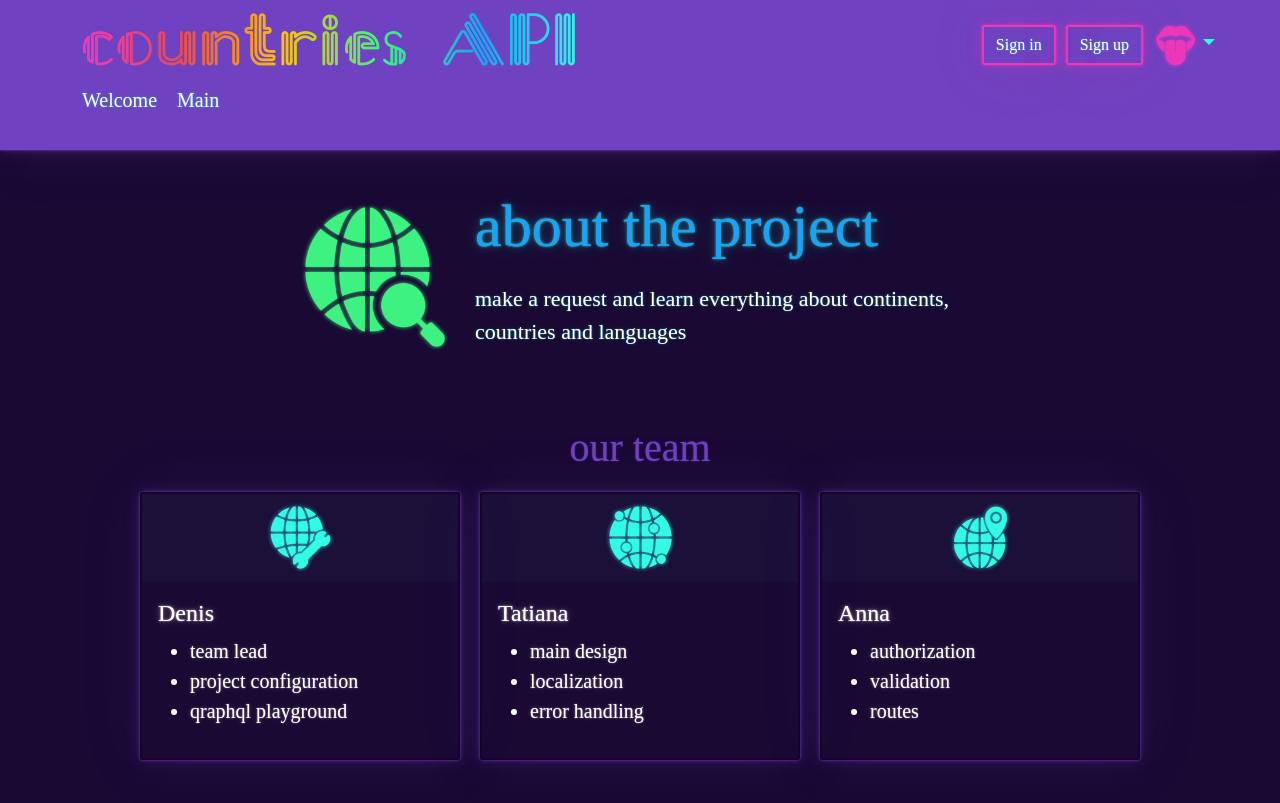
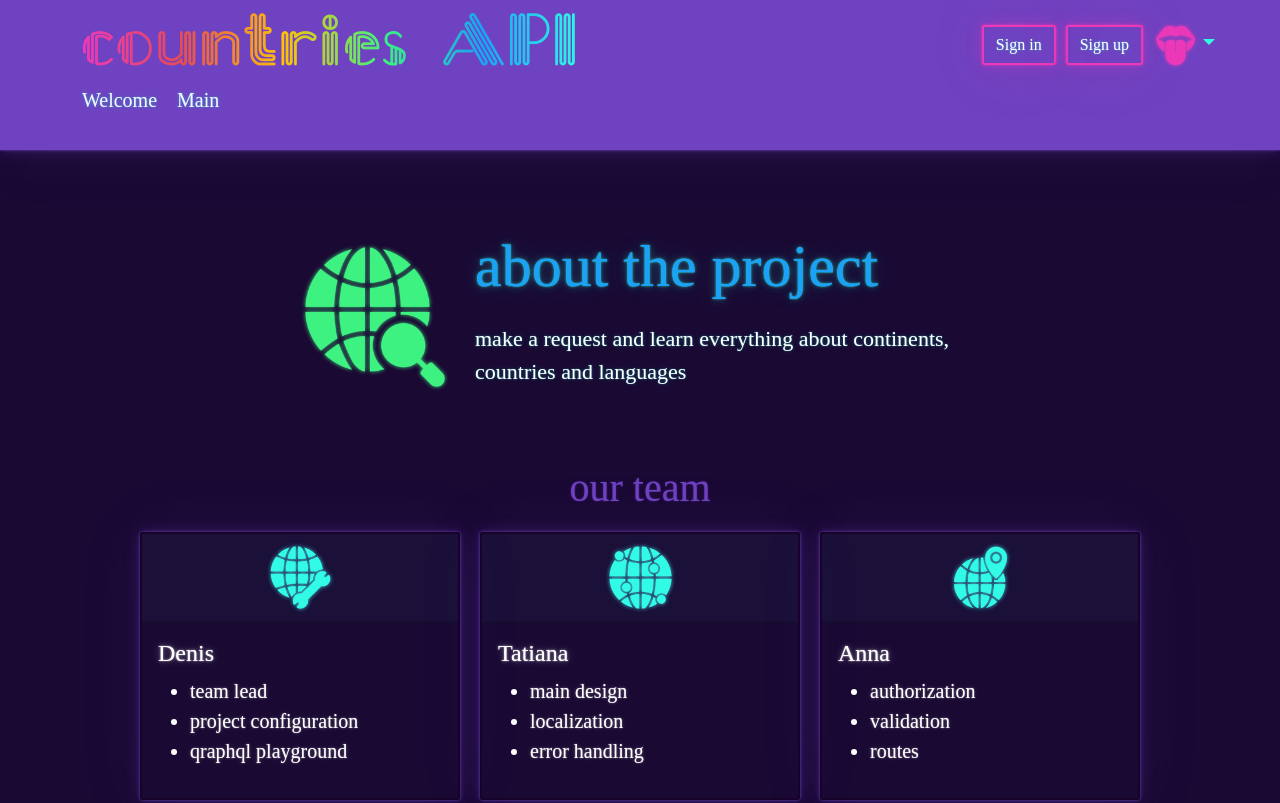
Before and after one commit to avshir/graphiql-app, a React (Vite) app in the folder graphiql-app/: page /welcome in a window 1280 px wide. Shown: the top 803 px of the page. Built offline with nearby package versions, Linux system fonts and the light colour scheme; a web font is replaced by a local one.

Commit message:
fix: change styles for welcome page container

```diff
--- a/graphiql-app/src/routes/welcome-page/welcome-page.scss
+++ b/graphiql-app/src/routes/welcome-page/welcome-page.scss
@@ -1,4 +1,4 @@
 .welcome-page {
-  padding: 40px 4%;
+  padding: 80px 4% 0;
   margin: 0 auto;
 }
--- a/graphiql-app/src/routes/welcome-page/welcome-page.tsx
+++ b/graphiql-app/src/routes/welcome-page/welcome-page.tsx
@@ -1,23 +1,16 @@
-import { motion, useScroll, useTransform } from 'framer-motion';
-
 import Project from '../../components/content/welcome-page/project';
 import Course from '../../components/content/welcome-page/course';
 import Cards from '../../components/cards/welcome-page';
-import { OFFSET_Y_SCROLL } from '../../utils/animation-data';
 
 import './welcome-page.scss';
 
 const WelcomePage = () => {
-  const { scrollY } = useScroll();
-  const offsetY = OFFSET_Y_SCROLL;
-  const marginTop = useTransform(scrollY, offsetY, offsetY);
-
   return (
-    <motion.div className="welcome-page" style={{ marginTop }}>
+    <div className="welcome-page">
       <Project></Project>
       <Cards></Cards>
       <Course></Course>
-    </motion.div>
+    </div>
   );
 };
 
```
